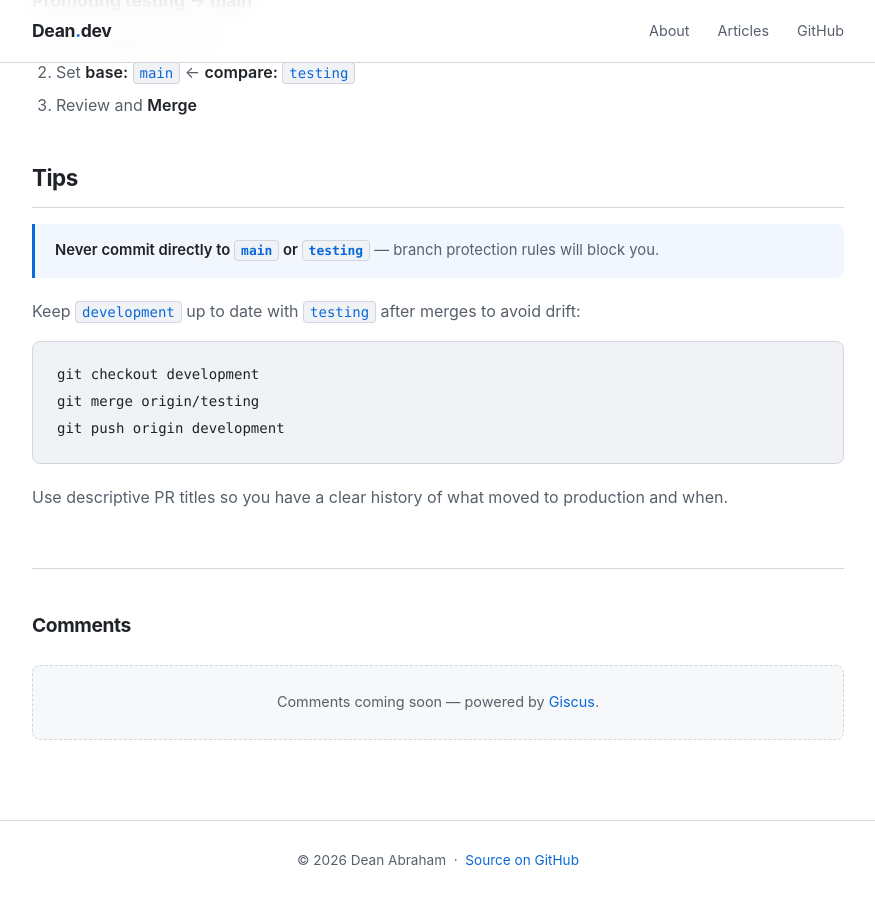
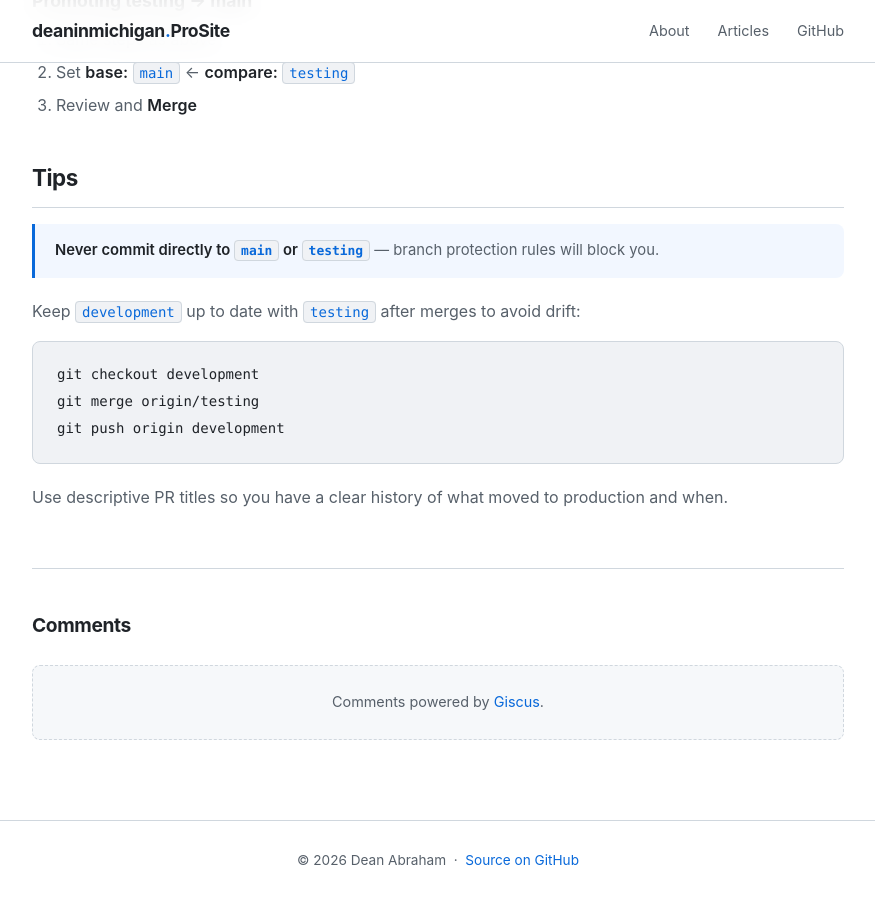
Before and after one commit to DeanInMichigan/ProSite, a Jekyll site: the page built from _articles/branching-strategy.md, in a window 1280 px wide and 900 px high, scrolled down 1461 px. Shown: the whole window, without its empty margins (202-1077 px from the left). Built offline with Jekyll 4.4.1, drawn with Linux system fonts in a browser that asks for light colours; comment, search, counter and statistics services are not loaded.

Commit message:
changed heading label

```diff
--- a/_layouts/article.html
+++ b/_layouts/article.html
@@ -26,7 +26,7 @@ layout: default
         data-theme="preferred_color_scheme" data-lang="en" crossorigin="anonymous" async>
         </script>
       <div class="comments-placeholder">
-        <p>Comments coming soon — powered by <a href="https://giscus.app" target="_blank" rel="noopener">Giscus</a>.</p>
+        <p>Comments powered by <a href="https://giscus.app" target="_blank" rel="noopener">Giscus</a>.</p>
       </div>
     </section>
 
--- a/_layouts/default.html
+++ b/_layouts/default.html
@@ -1,5 +1,6 @@
 <!DOCTYPE html>
 <html lang="en">
+
 <head>
   <meta charset="UTF-8" />
   <meta name="viewport" content="width=device-width, initial-scale=1.0" />
@@ -10,11 +11,12 @@
   <meta http-equiv="Expires" content="0" />
   <link rel="stylesheet" href="{{ '/assets/css/style.css' | relative_url }}" />
 </head>
+
 <body>
 
   <nav>
     <div class="inner">
-      <a href="{{ '/' | relative_url }}" class="nav-brand">Dean<span>.</span>dev</a>
+      <a href="{{ '/' | relative_url }}" class="nav-brand">deaninmichigan<span>.</span>ProSite</a>
       <div class="nav-links">
         <a href="{{ '/#about' | relative_url }}">About</a>
         <a href="{{ '/#articles' | relative_url }}">Articles</a>
```
Also changed, not shown: other parts of _layouts/default.html (+3 -1 lines).
